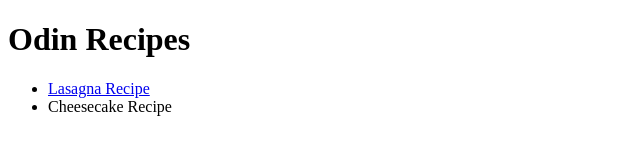
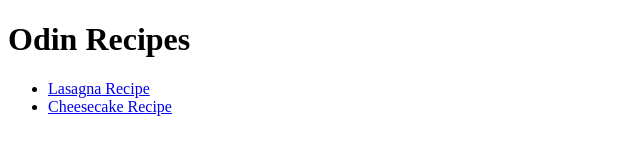
Before and after one commit to JackyL100/odin-recipes, a plain HTML site: page index.html in a window 1280 px wide. Shown: the whole page, without its empty margins (0-640 px from the left). Drawn offline with Linux system fonts and the light colour scheme.

Commit message:
Fixed typo with Cheesecake link

```diff
--- a/index.html
+++ b/index.html
@@ -9,7 +9,7 @@
     <h1>Odin Recipes</h1>
     <ul>
         <li> <a href="recipes/lasagna.html">Lasagna Recipe</a></li>
-        <li> <a hreg="recipes/cheesecake.html">Cheesecake Recipe</a></li>
+        <li> <a href="recipes/cheesecake.html">Cheesecake Recipe</a></li>
     </ul>
 
 </body>
```
